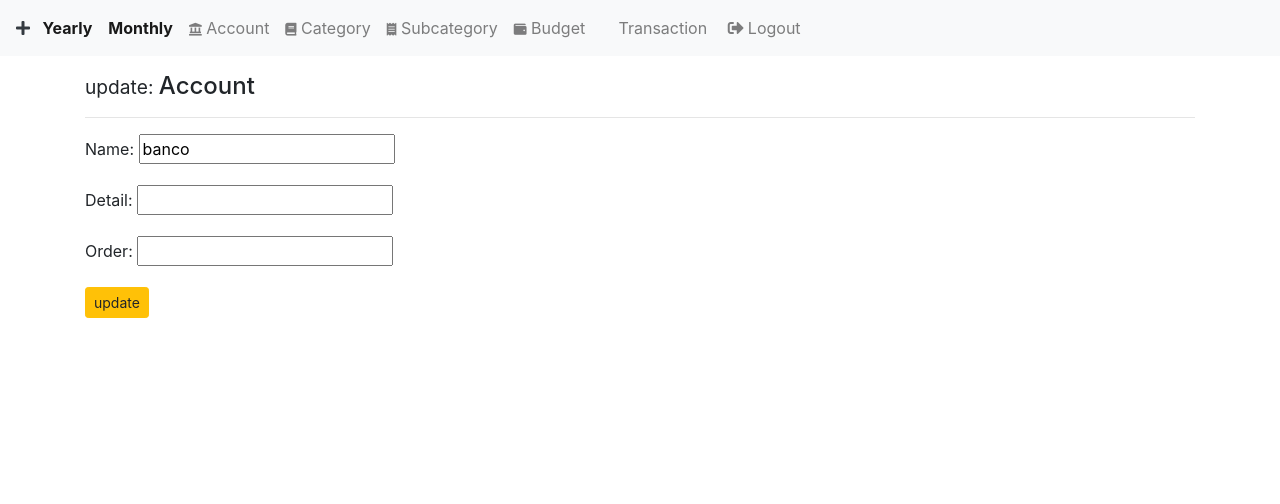
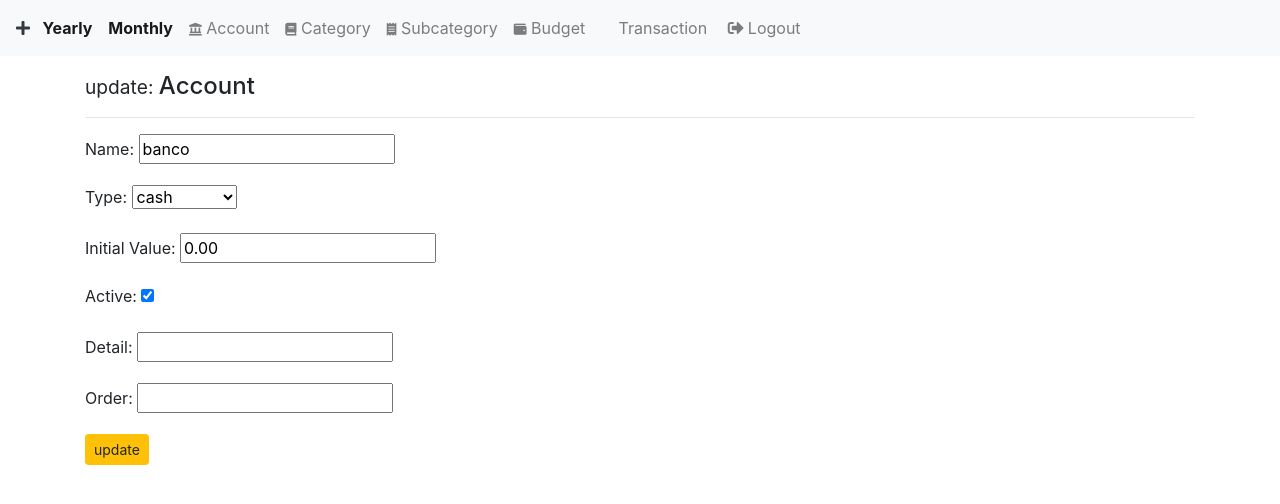
Before and after one commit to pettersonoaa/webapp_projecon, a Django app: page /budget/update_account/1 in a window 1280 px wide. Shown: the top 504 px of the page. Run offline with Django 3.2, Linux system fonts and the light colour scheme; a user stored in the database is signed in; data comes from the database, SQL or seed files in the repository; both versions use the stored data as it was after the commit; some libraries are stand-ins or nearby versions.

Commit message:
new account fields

```diff
--- a/budget/forms.py
+++ b/budget/forms.py
@@ -21,7 +21,7 @@ class SubcategoryModelForm(ModelForm):
 class AccountModelForm(ModelForm):
     class Meta:
         model = Account
-        fields = ['name', 'detail', 'order']
+        fields = ['name', 'acc_type', 'value', 'is_active', 'detail', 'order']
         widgets = {
             'detail': TextInput(attrs={'size': 20})
         }
--- a/budget/functions.py
+++ b/budget/functions.py
@@ -273,5 +273,8 @@ def DictAccountPivotTable(user, year=True, month=True, day=False):
     account_model = Account.objects.filter(user=user).values('name', 'id', 'order').order_by('order')
     dict_account = {}
     for account in account_model:
-        dict_account[account['name']] = DictPivotTable(user=user, account=account['id'], year=year, month=month, day=day)
-    return dict_account
+        try:
+            dict_account[account['name']] = DictPivotTable(user=user, account=account['id'], year=year, month=month, day=day)
+        except:
+            return account['name'], True
+    return dict_account, False
--- a/budget/models.py
+++ b/budget/models.py
@@ -1,6 +1,11 @@
 from django.conf import settings
 from django.db import models, connection
 
+ACC_TYPE_CHOICES = [
+    ('cash', 'cash'),
+    ('investment', 'investment'),
+    ('pension', 'pension')
+]
 
 IO_TYPE_CHOICES = [
     ('in', 'in'),
@@ -23,8 +28,8 @@ class Subcategory(models.Model):
     user = models.ForeignKey(User, on_delete=models.SET_NULL, null=True)
     category = models.ForeignKey('Category', on_delete=models.SET_NULL, null=True)
     name = models.CharField(max_length=60)
-    is_shared = models.BooleanField(default=False)
-    is_active = models.BooleanField(default=True)
+    is_shared = models.BooleanField(default=False, verbose_name='Share bill')
+    is_active = models.BooleanField(default=True, verbose_name='Active')
     detail = models.TextField(max_length=100, null=True, blank=True)
     order = models.IntegerField(null=True, blank=True)
     def __str__(self):
@@ -33,6 +38,9 @@ class Subcategory(models.Model):
 class Account(models.Model):
     user = models.ForeignKey(User, on_delete=models.SET_NULL, null=True)
     name = models.CharField(max_length=60)
+    acc_type = models.CharField(max_length=60, default='cash', choices=ACC_TYPE_CHOICES, verbose_name='Type')
+    value = models.DecimalField(max_digits=12, decimal_places=2, default=0, verbose_name='Initial Value')
+    is_active = models.BooleanField(default=True, verbose_name='Active')
     detail = models.TextField(max_length=100, null=True, blank=True)
     order = models.IntegerField(null=True, blank=True)
     def __str__(self):
@@ -44,7 +52,7 @@ class Budget(models.Model):
     category = models.ForeignKey('Category', on_delete=models.SET_NULL, null=True)
     subcategory = models.ForeignKey('Subcategory', on_delete=models.SET_NULL, null=True)
     account = models.ForeignKey('Account', on_delete=models.SET_NULL, null=True)
-    io_type = models.CharField(max_length=3, default='out', choices=IO_TYPE_CHOICES)
+    io_type = models.CharField(max_length=3, default='out', choices=IO_TYPE_CHOICES, verbose_name='In-Out')
     value = models.DecimalField(max_digits=12, decimal_places=2)
     date = models.DateField()
 
@@ -54,6 +62,6 @@ class Transaction(models.Model):
     category = models.ForeignKey('Category', on_delete=models.SET_NULL, null=True)
     subcategory = models.ForeignKey('Subcategory', on_delete=models.SET_NULL, null=True)
     account = models.ForeignKey('Account', on_delete=models.SET_NULL, null=True)
-    io_type = models.CharField(max_length=3, default='out', choices=IO_TYPE_CHOICES)
+    io_type = models.CharField(max_length=3, default='out', choices=IO_TYPE_CHOICES, verbose_name='In-Out')
     value = models.DecimalField(max_digits=12, decimal_places=2)
     date = models.DateField()
--- a/budget/templates/budget/index.html
+++ b/budget/templates/budget/index.html
@@ -66,6 +66,7 @@
                                     <div class="progress" style="height: 2px;">
                                         <div class="progress-bar bg-{{col.ratio_color}}" role="progressbar" style="width:{{col.ratio}}%;"></div>
                                     </div>
+                                {% elif col.budget == 0 %}
                                 {% else %}
                                     <a class="text-secondary font-weight-{{ col.budget_weight }}">{{ col.budget|floatformat:"0" }}</a>
                                 {% endif %}
@@ -96,6 +97,7 @@
             </tr>
         </tfoot>
     </table>
+    <hr>
     {% endfor %}
 </div>
 {% endblock %}
--- a/budget/views.py
+++ b/budget/views.py
@@ -42,19 +42,32 @@ def index_view(request):
 
 @login_required
 def monthly_view(request):
-    context = {
-        'title': 'Monthly',
-        'accounts_table': DictAccountPivotTable(request.user, month=True)
-    }
-    return render(request, 'budget/index.html', context)
+    try:
+        account_table, error = DictAccountPivotTable(request.user, month=True)
+        if error:
+            context = {'error_msg': 'Account without transaction: '+account_table+'.'}
+            return render(request, 'budget/error.html', context)
+        else:
+            context = {'title': 'Monthly', 'accounts_table': account_table}
+            return render(request, 'budget/index.html', context)
+    except:
+        context = {'error_msg': 'Cant render table yet: add some Account, Category, Subcategory or Transaction'}
+        return render(request, 'budget/error.html', context)
 
 @login_required
 def yearly_view(request):
-    context = {
-        'title': 'Yearly',
-        'accounts_table': DictAccountPivotTable(request.user, month=False)
-    }
-    return render(request, 'budget/index.html', context)
+    try:
+        account_table, error = DictAccountPivotTable(request.user, month=False)
+        if error:
+            context = {'error_msg': 'Account without transaction: '+account_table+'.'}
+            return render(request, 'budget/error.html', context)
+        else:
+            context = {'title': 'Yearly', 'accounts_table': account_table}
+            return render(request, 'budget/index.html', context)
+    except:
+        context = {'error_msg': 'Cant render table yet: add some Account, Category, Subcategory or Transaction'}
+        return render(request, 'budget/error.html', context)
+
 
 
 
@@ -111,7 +124,7 @@ def add_subcategory_view(request):
     model = Subcategory.objects.filter(user=user).values(
         'category__name', 'name', 'is_shared', 'is_active', 'detail', 'order', 'id'
         ).order_by('category__order', 'order', 'category__name', 'name')
-    col_names = ['Category', 'Subcategory', 'Share bills', 'Active bill', 'Details', 'Order', 'ID']
+    col_names = ['Category', 'Subcategory', 'Share bill', 'Active', 'Details', 'Order', 'ID']
     table = MakeTableDict(model=model, col_names=col_names)
 
     # render
@@ -139,8 +152,8 @@ def add_account_view(request):
         form = AccountModelForm()
 
     # build table
-    model = Account.objects.filter(user=user).values('name', 'order', 'id').order_by('order', 'name')
-    table = MakeTableDict(model=model, col_names=['Account', 'Order', 'ID'])
+    model = Account.objects.filter(user=user).values('name', 'acc_type', 'value', 'is_active', 'detail', 'order', 'id').order_by('order', 'name')
+    table = MakeTableDict(model=model, col_names=['Account', 'Type', 'Initial Value', 'Active', 'Detail', 'Order', 'ID'])
 
     # render
     context = {
@@ -208,17 +221,6 @@ def add_transaction_view(request):
         obj.account = Account.objects.get(user=user,name=request.POST['Account'])
         obj.subcategory = Subcategory.objects.get(user=user,name=request.POST['Subcategory'])
         obj.category = Subcategory.objects.get(user=user,name=request.POST['Subcategory']).category
-        try:
-            obj.budget = Budget.objects.get(
-                            user=user,category=obj.category,subcategory=obj.subcategory,
-                            account=obj.account,io_type=obj.io_type,date=date(obj.date.year, obj.date.month, 1)
-                        )
-        except:
-            Budget.objects.create(
-                            user=user,category=obj.category,subcategory=obj.subcategory,
-                            account=obj.account,io_type=obj.io_type,date=date(obj.date.year, obj.date.month, 1),
-                            value=obj.value
-            )
         obj.save()
         form = TransactionModelForm()
         form2['Account'] = Account.objects.filter(user=user)
```
Also changed, not shown: budget/templates/budget/error.html (added, +7 -0 lines), budget/migrations/0008_auto_20200501_2137.py (added), db.sqlite3.
